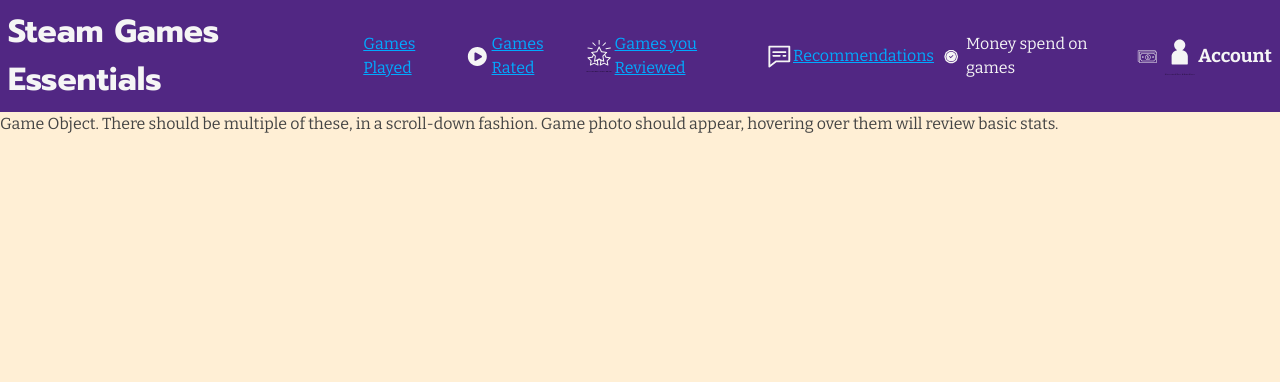
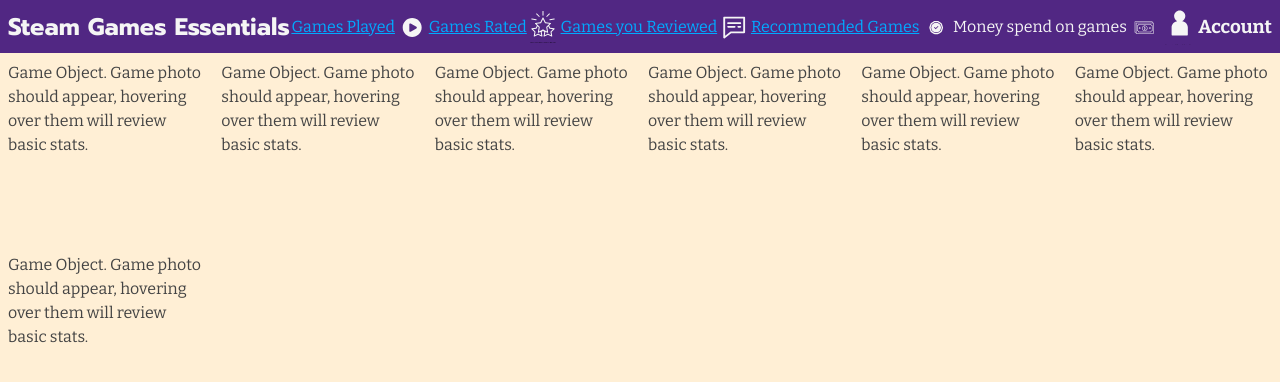
Before and after one commit to JefferNg/GameStatistics, a website: page packages/proto/public/Player.html in a window 1280 px wide. Drawn offline with nearby package versions, Linux system fonts and the light colour scheme.

Commit message:
more css and fixed layout

```diff
--- a/packages/proto/public/Player.html
+++ b/packages/proto/public/Player.html
@@ -34,7 +34,7 @@
         <svg class="icon"><use href="./icons/game.svg#icon-review" /></svg>
       </div>
       <div>
-        <a href="./Recommendation.html"> Recommendations </a>
+        <a href="./Recommendation.html"> Recommended Games </a>
         <svg class="icon"><use href="./icons/game.svg#icon-rec" /></svg>
       </div>
       <div>
@@ -48,29 +48,35 @@
         Account
       </h3>
     </header>
-    <!-- <ul>
-      <li>
-        <a href="./Game.html"> Games Played </a>
-        <svg class="icon"><use href="./icons/game.svg#icon-play" /></svg>
-      </li>
-      <li>
-        <a href="./Rating.html"> Games Rated </a>
-        <svg class="icon"><use href="./icons/game.svg#icon-rate" /></svg>
-      </li>
-      <li>
-        <a href="./Review.html"> Games you Reviewed </a
-        ><svg class="icon"><use href="./icons/game.svg#icon-review" /></svg>
-      </li>
-      <li>
-        <a href="./Recommendation.html"> Recommendations </a>
-        <svg class="icon"><use href="./icons/game.svg#icon-rec" /></svg>
-      </li>
-      <li>
-        Money spend on games
-        <svg class="icon"><use href="./icons/game.svg#icon-money" /></svg>
-      </li>
-    </ul> -->
-    Game Object. There should be multiple of these, in a scroll-down fashion.
-    Game photo should appear, hovering over them will review basic stats.
+    <div id="game-layout">
+      <p>
+        Game Object. Game photo should appear, hovering over them will review
+        basic stats.
+      </p>
+      <p>
+        Game Object. Game photo should appear, hovering over them will review
+        basic stats.
+      </p>
+      <p>
+        Game Object. Game photo should appear, hovering over them will review
+        basic stats.
+      </p>
+      <p>
+        Game Object. Game photo should appear, hovering over them will review
+        basic stats.
+      </p>
+      <p>
+        Game Object. Game photo should appear, hovering over them will review
+        basic stats.
+      </p>
+      <p>
+        Game Object. Game photo should appear, hovering over them will review
+        basic stats.
+      </p>
+      <p>
+        Game Object. Game photo should appear, hovering over them will review
+        basic stats.
+      </p>
+    </div>
   </body>
 </html>
--- a/packages/proto/public/styles/page.css
+++ b/packages/proto/public/styles/page.css
@@ -1,12 +1,12 @@
 body {
-  background-color: papayawhip;
-  color: #444;
+  background-color: var(--color-background-page);
+  color: var(--color-text);
   font-family: Bitter, Palatino, Georgia, "Times New Roman", serif;
   font-weight: var(--font-weight-normal);
 }
 header {
-  color: whitesmoke;
-  background-color: rgb(81, 39, 131);
+  color: var(--color-header);
+  background-color: var(--color-background-header);
   display: flex;
   align-items: center;
   justify-content: space-between;
@@ -16,13 +16,15 @@
 header div {
   display: flex;
   align-items: center;
+  flex-wrap: wrap;
 }
 h1 {
   font-family: Prompt, Verdana, Tahoma, Arial, sans-serif;
   font-weight: var(--font-weight-strong);
+  font-size: x-large;
 }
 a {
-  color: #00aaff;
+  color: var(--color-link);
 }
 .review {
   display: flex;
@@ -47,3 +49,18 @@
   display: flex;
   align-items: center;
 }
+dl {
+  display: flex;
+  flex-direction: column;
+}
+dd {
+  padding-left: 2em;
+}
+p {
+  padding: var(--padding-normal);
+}
+#game-layout {
+  display: grid;
+  grid-template-columns: [start] 1fr 1fr 1fr 1fr 1fr 1fr [end];
+  row-gap: 5em;
+}
--- a/packages/proto/public/styles/tokens.css
+++ b/packages/proto/public/styles/tokens.css
@@ -3,4 +3,10 @@
   --font-weight-normal: 400;
   --font-weight-strong: 700;
   --padding-normal: 0.5em;
+
+  --color-text: #444;
+  --color-background-page: papayawhip;
+  --color-header: whitesmoke;
+  --color-background-header: rgb(81 39 131);
+  --color-link: #0af;
 }
```
Also changed, not shown: packages/proto/public/Game.html (+1 -0 lines), packages/proto/public/Rating.html (+3 -2 lines), packages/proto/public/Recommendation.html (+1 -0 lines), packages/proto/public/Review.html (+5 -1 lines), packages/proto/public/scripts/header.js (added, +42 -0 lines).
